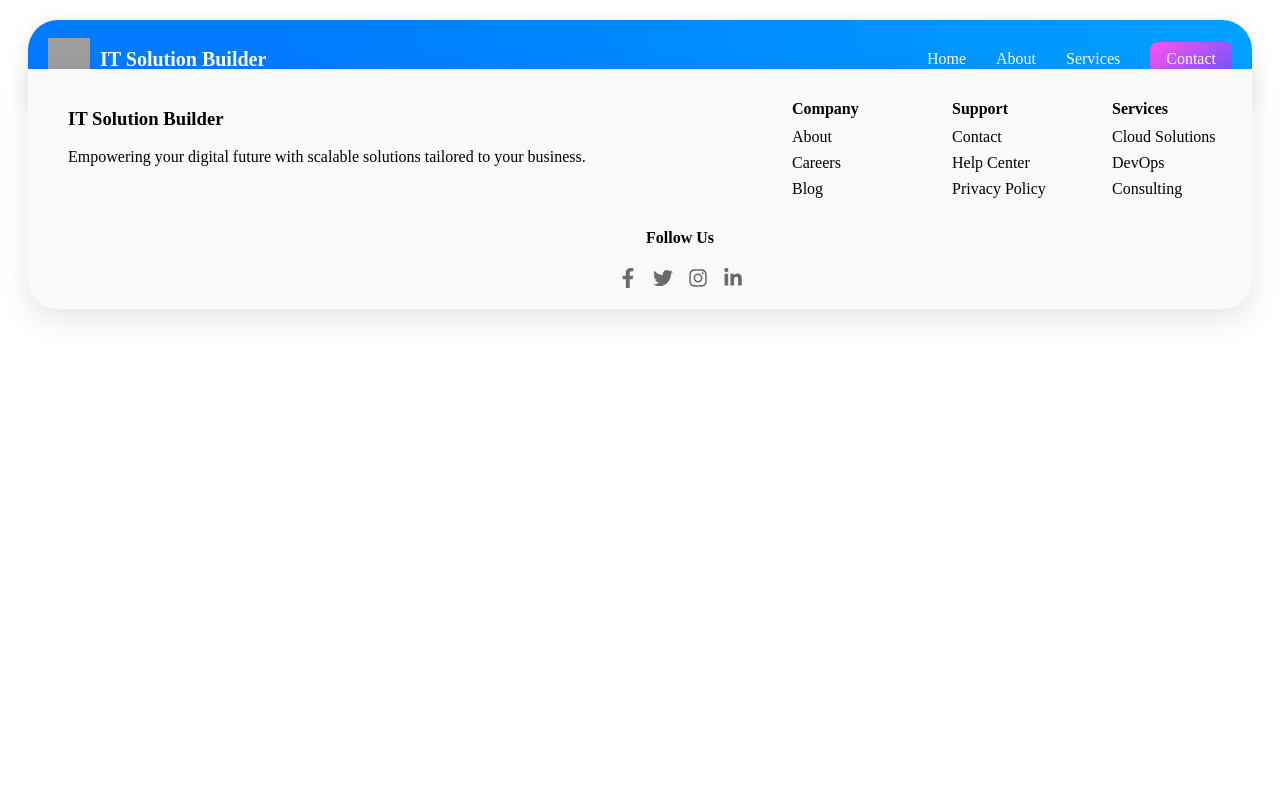
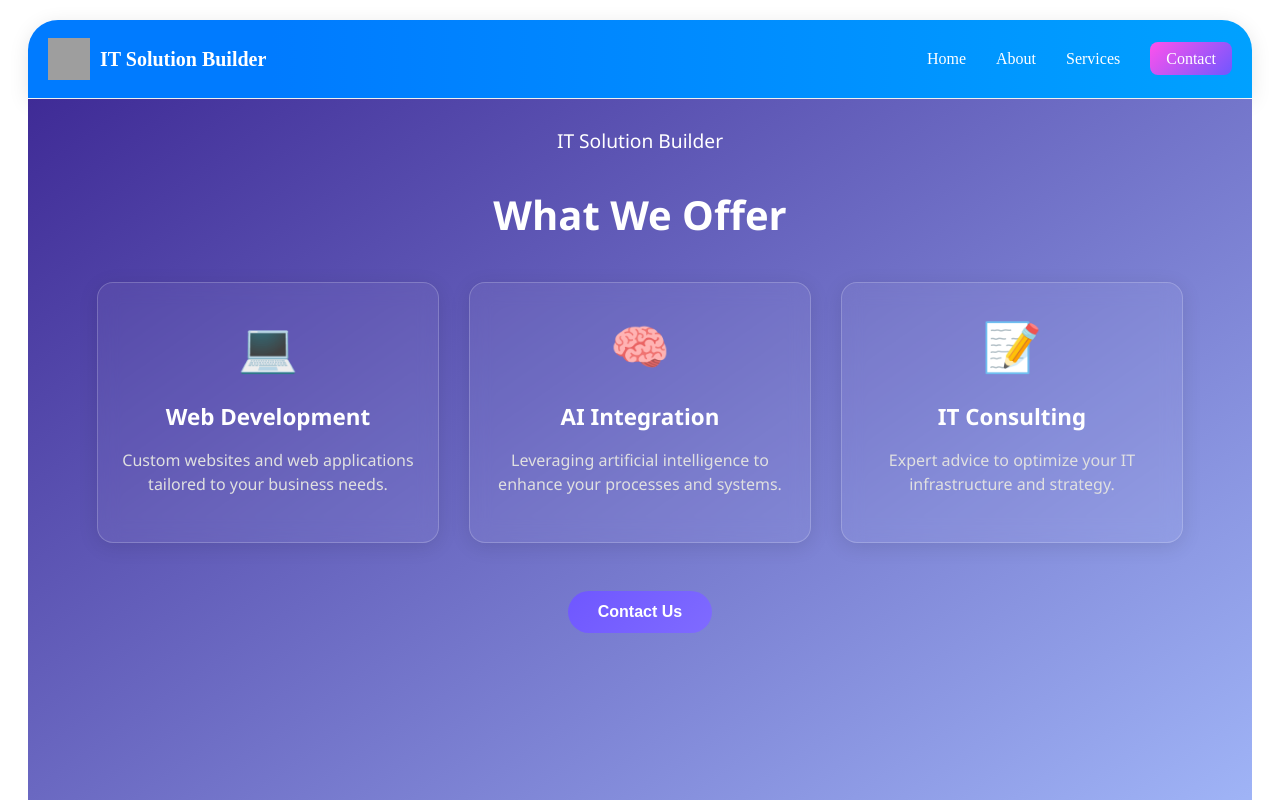
Before and after one commit to Rajnishcodes/IT-Solutions, a React (Vite) app: page /services in a window 1280 px wide. Shown: the top 800 px of the page. Built offline with nearby package versions, Linux system fonts and the light colour scheme; grey boxes are pictures that could not be loaded.

Commit message:
Updated latest code

```diff
--- a/src/App.jsx
+++ b/src/App.jsx
@@ -5,6 +5,8 @@ import Hero from "./components/Hero";
 import Footer from "./components/Footer";
 import About from "./pages/About";
 import WhyChooseUs from "./pages/WhyChooseUs";
+import Services from "./pages/Services";
+import Contact from "./pages/Contact";
 
 const App = () => {
   return (
@@ -21,6 +23,8 @@ const App = () => {
           }
         />
         <Route path="/about" element={<About />} />
+        <Route path="/services" element={<Services />} />
+        <Route path="/contact" element={<Contact />} />
       </Routes>
       <Footer />
     </Router>
--- a/src/components/Navbar.jsx
+++ b/src/components/Navbar.jsx
@@ -12,8 +12,8 @@ const Navbar = () => {
       <ul className="navbar-links">
         <li><a href="/hero">Home</a></li>
         <li><a href="/about">About</a></li>
-        <li><a href="#services">Services</a></li>
-        <li><a href="#contact" className="contact-btn">Contact</a></li>
+        <li><a href="/services">Services</a></li>
+        <li><a href="/contact" className="contact-btn">Contact</a></li>
       </ul>
     </nav>
   );
--- /dev/null
+++ b/src/pages/Contact.jsx
@@ -0,0 +1,36 @@
+import React from "react";
+import "../styles/Contact.css";
+
+const SimpleContactForm = () => {
+  return (
+    <section className="contact-section">
+      <h1 className="contact-heading">CONTACT US</h1>
+
+      <div className="form-container">
+        <form className="contact-form">
+          <label htmlFor="name">Full Name</label>
+          <input type="text" id="name" placeholder="Full Name" />
+
+          <label htmlFor="email">Email Address</label>
+          <input type="email" id="email" placeholder="Email Address" />
+
+          <label htmlFor="service">Choose Service</label>
+          <select id="service">
+            <option>Web Development</option>
+            <option>Mobile App Development</option>
+            <option>Cybersecurity</option>
+            <option>Cloud Solutions</option>
+            <option>IT Consulting</option>
+          </select>
+
+          <label htmlFor="message">Message</label>
+          <textarea id="message" placeholder="Message" rows="4"></textarea>
+
+          <button type="submit">Submit</button>
+        </form>
+      </div>
+    </section>
+  );
+};
+
+export default SimpleContactForm;
--- /dev/null
+++ b/src/pages/Services.jsx
@@ -0,0 +1,47 @@
+import React from "react";
+import "../styles/Services.css";
+
+const services = [
+  {
+    title: "Web Development",
+    description: "Custom websites and web applications tailored to your business needs.",
+    icon: "💻", // You can replace this with an image later
+  },
+  {
+    title: "AI Integration",
+    description: "Leveraging artificial intelligence to enhance your processes and systems.",
+    icon: "🧠",
+  },
+  {
+    title: "IT Consulting",
+    description: "Expert advice to optimize your IT infrastructure and strategy.",
+    icon: "📝",
+  },
+];
+
+const ServicesSection = () => {
+  return (
+    <section className="services">
+      <header className="services-header">
+        <h1 className="logo">IT Solution Builder</h1>
+        <h2 className="title">What We Offer</h2>
+      </header>
+
+      <div className="services-cards">
+        {services.map((service, index) => (
+          <div className="services-card" key={index}>
+            <div className="icon">{service.icon}</div>
+            <h3>{service.title}</h3>
+            <p>{service.description}</p>
+          </div>
+        ))}
+      </div>
+
+      <div className="cta">
+        <button className="contact-btn">Contact Us</button>
+      </div>
+    </section>
+  );
+};
+
+export default ServicesSection;
--- a/src/styles/About.css
+++ b/src/styles/About.css
@@ -21,7 +21,7 @@
 .about-text {
   flex: 1;
   min-width: 280px;
-  margin-top: 0;
+  margin-top: -350px;
 }
 
 .about-text h1 {
--- /dev/null
+++ b/src/styles/Contact.css
@@ -0,0 +1,94 @@
+/* Base styling */
+.contact-section {
+  background: whitesmoke;
+  color: #201f1f;
+  min-height: 100vh;
+  border: rgba(255, 255, 255, 0.1);
+  padding: 10px 20px 30px;
+  margin: 10px 20px 30px;
+  box-shadow: 0 10px 30px rgba(0, 0, 0, 0.2);
+  display: flex;
+  flex-direction: column;
+  align-items: center;
+}
+
+.contact-heading {
+  color: #201f1f;
+  font-size: 2.5rem;
+  font-weight: bold;
+  text-align: center;
+  margin-bottom: 40px;
+}
+
+.form-container {
+  background: rgba(255, 255, 255, 0.1);
+  border-radius: 20px;
+  padding: 30px 20px;
+  max-width: 500px;
+  width: 100%;
+  box-shadow: 0 8px 20px rgba(0, 0, 0, 0.25);
+  backdrop-filter: blur(10px);
+}
+
+.contact-form {
+  display: flex;
+  flex-direction: column;
+}
+
+.contact-form label {
+  margin-bottom: 5px;
+  font-size: 1rem;
+  color: #201f1f;
+  font-weight: 500;
+}
+
+.contact-form input,
+.contact-form select,
+.contact-form textarea {
+  padding: 12px;
+  margin-bottom: 20px;
+  border: none;
+  border-radius: 10px;
+  font-size: 1rem;
+  background: rgba(255, 255, 255, 0.2);
+  color: #201f1f;
+}
+
+.contact-form input::placeholder,
+.contact-form textarea::placeholder {
+  color: #201f1f;
+}
+
+.contact-form select {
+  appearance: none;
+  background-color: rgba(255, 255, 255, 0.2);
+  border-radius: rgba(255, 255, 255, 0.2);
+    color: #201f1f;
+}
+
+.contact-form button {
+  padding: 12px;
+  background: linear-gradient(to right, #4e54c8, #8f94fb);
+  color: white;
+  font-weight: bold;
+  font-size: 1rem;
+  border: none;
+  border-radius: 10px;
+  cursor: pointer;
+  transition: 0.3s ease;
+}
+
+.contact-form button:hover {
+  background: linear-gradient(to right, #3a3fc8, #7c83fb);
+}
+
+/* Mobile responsive */
+@media (max-width: 600px) {
+  .contact-heading {
+    font-size: 2rem;
+  }
+
+  .form-container {
+    padding: 20px 15px;
+  }
+}
--- a/src/styles/Footer.css
+++ b/src/styles/Footer.css
@@ -4,7 +4,7 @@
     max-width: 100%;
     height: 220px;
     margin: 0px auto;
-    box-shadow: 0 10px 30px rgba(0, 0, 0, 0.1);
+    box-shadow: 0 10px 30px rgba(0, 0, 0, 0.2);
     position: sticky;
     overflow: hidden;
     border-radius: 0px 0px 30px 30px;
--- a/src/styles/Services.css
+++ b/src/styles/Services.css
@@ -1,191 +1,86 @@
-/* src/styles/ServicesPage.css */
-.services-page-container {
-  width: 100%;
+.services {
+  background: linear-gradient(145deg, #3f2b96, #a8c0ff);
+  color: white;
+  padding: 12px 20px 30px;
+  margin: 10px 20px 30px;
+  text-align: center;
   min-height: 100vh;
-  background-color: #f0f2f5;
-  display: flex;
-  flex-direction: column;
-  align-items: center;
-  padding: 40px 20px;
-  box-sizing: border-box;
+  font-family: 'Segoe UI', sans-serif;
 }
 
-.services-header {
-  width: 100%;
-  text-align: center;
-  margin-bottom: 50px;
-  position: relative;
-  padding-top: 20px;
-  padding-bottom: 20px;
+.services-header .logo {
+  font-size: 1.2rem;
+  font-weight: 500;
+  margin-bottom: 20px;
 }
 
-.services-title {
-  font-size: 3.5rem;
+.services-header .title {
+  font-size: 2.5rem;
   font-weight: 700;
-  color: #333;
-  position: relative;
-  display: inline-block;
-  margin: 0;
+  margin-bottom: 40px;
 }
 
-.services-title::after {
-  content: '';
-  position: absolute;
-  bottom: -10px;
-  left: 50%;
-  transform: translateX(-50%);
-  width: 80px;
-  height: 4px;
-  background-color: #007bff;
-  border-radius: 2px;
+.services-cards {
+  display: flex;
+  justify-content: center;
+  flex-wrap: wrap;
+  gap: 30px;
+  margin-bottom: 40px;
 }
 
-.services-cards-grid {
-  display: flex;
-  flex-wrap: wrap;
-  justify-content: center;
-  gap: 30px;
-  max-width: 1200px;
-  width: 100%;
+.services-card {
+  background: rgba(255, 255, 255, 0.05);
+  border: 1px solid rgba(255, 255, 255, 0.2);
+  padding: 30px 20px;
+  width: 300px;
+  border-radius: 16px;
+  backdrop-filter: blur(10px);
+  box-shadow: 0 4px 20px rgba(0, 0, 0, 0.1);
 }
 
-/* Responsive adjustments for ServicesPage */
-@media (max-width: 1024px) {
-  .services-title {
-    font-size: 3rem;
+.services-card .icon {
+  font-size: 3rem;
+  margin-bottom: 15px;
+}
+
+.services-card h3 {
+  font-size: 1.4rem;
+  margin-bottom: 10px;
+}
+
+.services-card p {
+  font-size: 1rem;
+  line-height: 1.5;
+  color: #e0e0e0;
+}
+
+.cta .contact-btn {
+  background: linear-gradient(135deg, #6f57ff, #7f6bff);
+  border: none;
+  color: white;
+  padding: 12px 30px;
+  font-size: 1rem;
+  border-radius: 30px;
+  cursor: pointer;
+  transition: background 0.3s ease;
+}
+
+.cta .contact-btn:hover {
+  background: linear-gradient(135deg, #5f47ff, #6a5eff);
+}
+
+/* Responsive */
+@media (max-width: 768px) {
+  .cards {
+    flex-direction: column;
+    align-items: center;
   }
-  .services-cards-grid {
-    gap: 20px;
+
+  .card {
+    width: 90%;
+  }
+
+  .services-header .title {
+    font-size: 2rem;
   }
 }
-
-@media (max-width: 768px) {
-  .services-page-container {
-    padding: 30px 15px;
-  }
-  .services-title {
-    font-size: 2.5rem;
-    margin-bottom: 40px;
-  }
-  .services-title::after {
-    bottom: -8px;
-    width: 60px;
-    height: 3px;
-  }
-  .services-cards-grid {
-    flex-direction: column;
-    align-items: center;
-    gap: 25px;
-  }
-}
-
-@media (max-width: 480px) {
-  .services-page-container {
-    padding: 20px 10px;
-  }
-  .services-title {
-    font-size: 2rem;
-    margin-bottom: 30px;
-  }
-  .services-title::after {
-    bottom: -5px;
-    width: 50px;
-    height: 2px;
-  }
-}
-
-/* src/styles/ServiceCard.css */
-.service-card {
-  background-color: #fff;
-  border-radius: 10px;
-  box-shadow: 0 4px 15px rgba(0, 0, 0, 0.1);
-  overflow: hidden;
-  text-align: left;
-  display: flex;
-  flex-direction: column;
-  padding-bottom: 20px;
-  flex: 1;
-  min-width: 280px;
-  max-width: 380px;
-  margin: 15px;
-  transition: transform 0.3s ease-in-out;
-}
-
-.service-card:hover {
-  transform: translateY(-5px);
-}
-
-.service-card-image-container {
-  width: 100%;
-  height: 200px;
-  overflow: hidden;
-  border-bottom-left-radius: 10px;
-  border-bottom-right-radius: 10px;
-  position: relative;
-}
-
-.service-card-image {
-  width: 100%;
-  height: 100%;
-  object-fit: cover;
-  display: block;
-}
-
-.service-card-title {
-  font-size: 1.4rem;
-  font-weight: 600;
-  color: #007bff;
-  margin: 25px 20px 15px;
-  padding-bottom: 10px;
-  border-bottom: 1px solid #eee;
-}
-
-.service-card-list {
-  list-style: none;
-  padding: 0 20px;
-  margin: 0;
-}
-
-.service-card-list-item {
-  font-size: 1rem;
-  color: #333;
-  margin-bottom: 10px;
-  position: relative;
-  padding-left: 25px;
-}
-
-.service-card-list-item::before {
-  content: '•';
-  color: #007bff;
-  font-size: 1.2rem;
-  position: absolute;
-  left: 0;
-  top: -2px;
-}
-
-/* Responsive adjustments for ServiceCard */
-@media (max-width: 768px) {
-  .service-card {
-    margin: 10px;
-    min-width: unset;
-    max-width: 90%;
-  }
-
-  .service-card-title {
-    font-size: 1.3rem;
-    margin: 20px 15px 10px;
-  }
-
-  .service-card-list-item {
-    font-size: 0.95rem;
-  }
-}
-
-@media (max-width: 480px) {
-  .service-card-image-container {
-    height: 180px;
-  }
-  .service-card-title {
-    font-size: 1.2rem;
-  }
-}
--- a/src/styles/WhyChooseUs.css
+++ b/src/styles/WhyChooseUs.css
@@ -4,6 +4,7 @@
   font-family: 'Segoe UI', sans-serif;
   padding: 10px 30px 50px;
   margin: -29px 20px 30px;
+  box-shadow: 0 10px 30px rgba(0, 0, 0, 0.2);
 }
 
 .choose-section, .how-it-works {
@@ -20,7 +21,7 @@
 
 .grid {
   display: grid;
-  gap: 20px;
+  gap: 90px;
   grid-template-columns: repeat(auto-fit, minmax(240px, 1fr));
 }
 
@@ -28,13 +29,13 @@
   background: #fff;
   padding: 30px 20px;
   border-radius: 12px;
-  box-shadow: 0 6px 16px rgba(0,0,0,0.06);
+  box-shadow: 0 6px 16px rgba(0,0,0,0.2);
   transition: all 0.3s ease;
 }
 
 .card:hover {
   transform: translateY(-4px);
-  box-shadow: 0 10px 25px rgba(0,0,0,0.1);
+  box-shadow: 0 10px 25px rgba(0,0,0,0.2);
 }
 
 .icon {
```
Also changed, not shown: src/components/Dashboard.jsx (added, +16 -0 lines), src/components/Services.jsx (deleted, +0 -82 lines), src/pages/About.jsx (line endings or trailing spaces).
